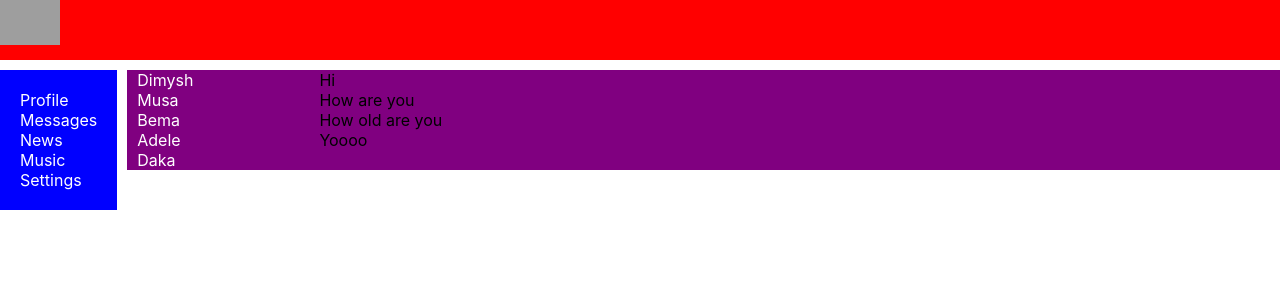
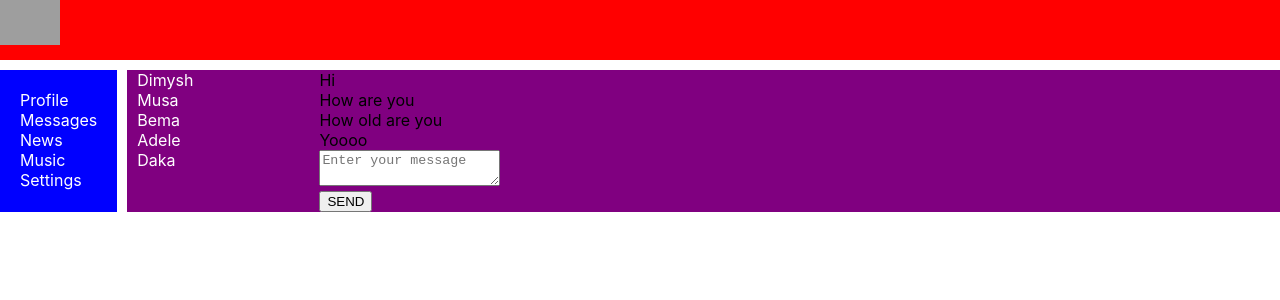
Before and after one commit to softboy17/It-Kamasutro, a React (Create React App) app: page /dialogs in a window 1280 px wide. Shown: the top 300 px of the page. Built offline with nearby package versions, Linux system fonts and the light colour scheme; grey boxes are pictures that could not be loaded.

Commit message:
adding messages

```diff
--- a/src/App.js
+++ b/src/App.js
@@ -17,7 +17,7 @@ function App(props) {
                 <Routes>
                     <Route path="/profile" element={<Profile profilePage={props.state.profilePage}
                        dispatch={props.dispatch} />} />
-                    <Route path="/dialogs" element={<Dialogs state={props.state.dialogsPage} />} />
+                    <Route path="/dialogs" element={<Dialogs store = {props.store} />} />
                 </Routes>
             </div>
         </div>
--- a/src/component/network/Dialogs/Dialogs.jsx
+++ b/src/component/network/Dialogs/Dialogs.jsx
@@ -2,15 +2,27 @@ import React from 'react';
 import classes from './Dialogs.module.css'
 import Dialogitem from './Dialogitem/Dialogitem';
 import Message from './Message/Message';
+import { addMessageActionCreator, updateNewMessage } from '../../../redux/state';
 
 const Dialogs = (props) => {
+    let state = props.store.getState().dialogsPage
+
     let dialogsElements =
-        props.state.dialogs.map(d => (<Dialogitem name={d.name} id={d.id} />));
+        state.dialogs.map(d => (<Dialogitem name={d.name} id={d.id} />));
 
 
     let messageElements =
-       props.state.messages.map(m => (<Message message={m.message} id={m.id} />))
+        state.messages.map(m => (<Message message={m.message} id={m.id} />))
+    let newMessageBody = state.newMessageBody
 
+
+    let onSendMessageClick = () => {
+        props.store.dispatch(addMessageActionCreator())
+    }
+    let onNewMessageChange = (event) => {
+        let body = event.target.value
+        props.store.dispatch(updateNewMessage(body))
+    }
     return (
         <div className={classes.dialogs}>
             <div className={classes.dialogsItem}>
@@ -19,10 +31,20 @@ const Dialogs = (props) => {
                 }
             </div>
             <div className={classes.messages}>
-                {
-                    messageElements
-                }
-                <Message/>
+                <div>
+                    {
+                        messageElements
+                    }
+                </div>
+                <div>
+                    <div>
+                        <textarea value={newMessageBody} onChange={onNewMessageChange} placeholder='Enter your message'></textarea>
+                    </div>
+                    <div>
+                        <button onClick={onSendMessageClick}>SEND</button>
+                    </div>
+                </div>
+                <Message />
             </div>
         </div>
     );
--- a/src/index.js
+++ b/src/index.js
@@ -14,7 +14,7 @@ const root = ReactDOM.createRoot(document.getElementById('root'));
   root.render(
     <React.StrictMode>
       <BrowserRouter>
-        <App state = {state} dispatch={store.dispatch.bind(store)} />
+        <App state={state} dispatch={store.dispatch.bind(store)} store={store} />
       </BrowserRouter>
     </React.StrictMode>
   );
--- a/src/redux/state.js
+++ b/src/redux/state.js
@@ -1,5 +1,8 @@
 const ADD_POST = 'ADD-POST'
 const UPDATE_NEW_POST_TEXT = 'UPDATE-NEW-POST-TEXT'
+
+const UPDATE_NEW_MESSAGE_BODY = 'UPDATE-NEW-MESSAGE-BODY'
+const SEND_MESSAGE = 'SEND-MESSAGE'
 let store = {
     _state: {
         profilePage: {
@@ -21,7 +24,8 @@ let store = {
                 { id: 3, message: 'How old are you' },
                 { id: 4, message: 'Yoooo' }
 
-            ]
+            ],
+            newMessageBody: ''
         }
     },
     getState() {
@@ -32,25 +36,6 @@ let store = {
     },
     subscribe(obserber) {
         this._callSubscriber = obserber
-    },
-    addPost() {
-        let newPost = {
-            id: 3,
-            name: this._state.profilePage.newPostText,
-            age: 17,
-            src: 'https://64.media.tumblr.com/f4b778464a57f9080445f30547e38b10/1e569c61da8b911b-c4/s540x810/f89b06211af7f036ab26fd787b50d20d47885d9f.jpg',
-            alt: 'piter'
-
-        }
-        this._callSubscriber(this._state)
-        this._state.profilePage.newPostText = ''
-        this._state.profilePage.posts.push(newPost)
-
-    },
-    updateNewPostText(newText) {
-        this._callSubscriber(this._state)
-        this._state.profilePage.newPostText = newText
-
     },
     dispatch(action){
         if (action.type === ADD_POST){
@@ -70,6 +55,16 @@ let store = {
             this._callSubscriber(this._state)
             this._state.profilePage.newPostText = action.newText
         }
+        else if (action.type === UPDATE_NEW_MESSAGE_BODY){
+            this._callSubscriber(this._state)
+            this._state.dialogsPage.newMessageBody = action.body
+        }
+        else if (action.type === SEND_MESSAGE){
+            let body =  this._state.dialogsPage.newMessageBody
+            this._state.dialogsPage.newMessageBody = ''
+            this._state.dialogsPage.messages.push({id: 5, message: body})
+            this._callSubscriber(this._state)
+        }
 
     }
 
@@ -85,6 +80,17 @@ export const updateNewPostText = (text) => {
         newText: text
     }
 }
+    export const addMessageActionCreator = () => {
+        return{
+            type: SEND_MESSAGE
+        }
+    }
+    export const updateNewMessage = (body) => {
+        return{
+            type: UPDATE_NEW_MESSAGE_BODY,
+            body: body
+        }
+}
 
 
 
```
Lines whose indentation alone changed are shown as unchanged.
